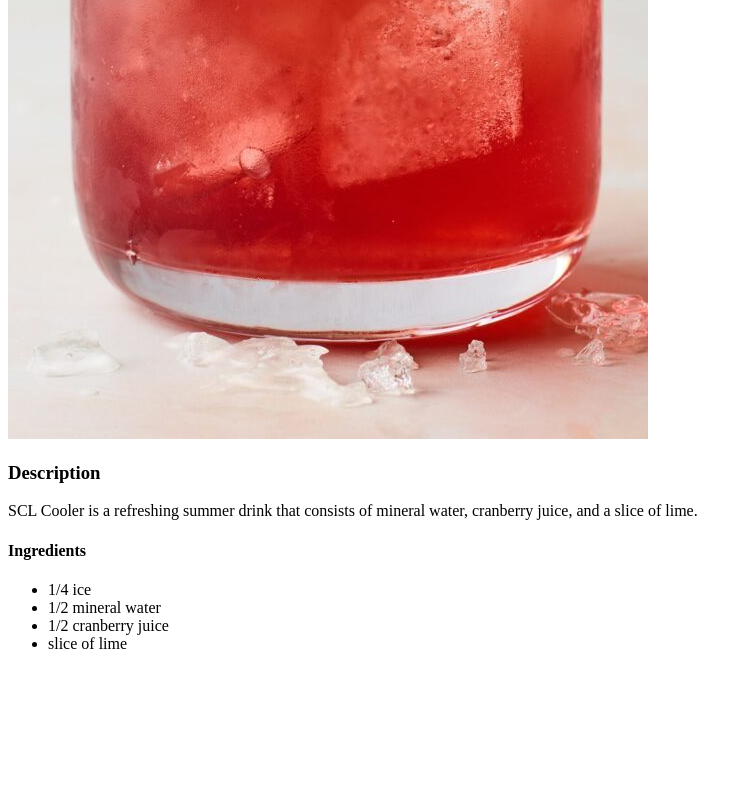
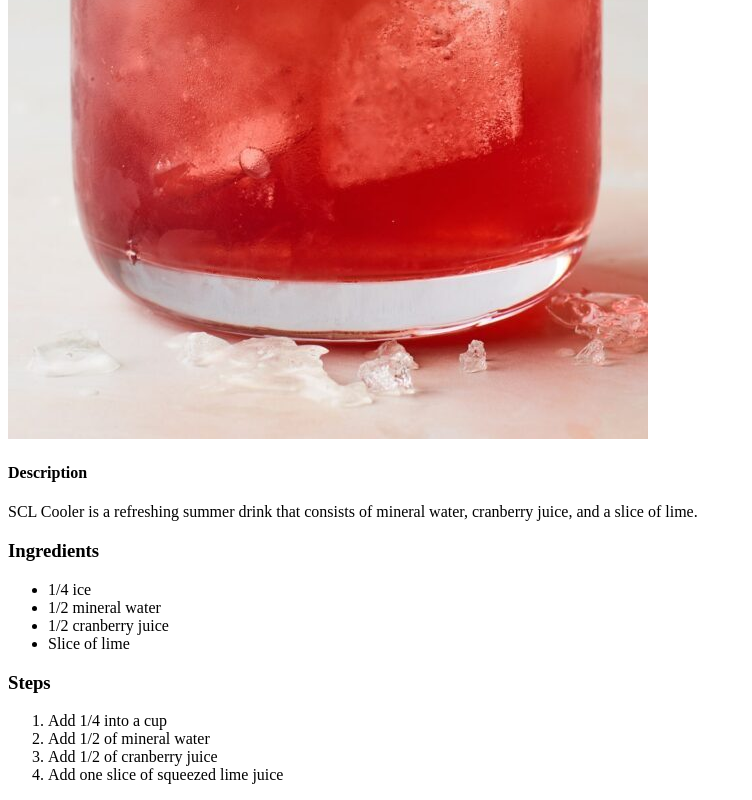
Before and after one commit to henryneri/odin-recipes, a plain HTML site: page recipes/cranberryspark.html in a window 1280 px wide. Shown: the part 494-1294 px from the top of the page, without its empty margins (0-752 px from the left). Before the commit the page ends 1163 px from the top, so only its background shows below. Drawn offline with Linux system fonts and the light colour scheme.

Commit message:
Add steps into cranberryspark.html

```diff
--- a/recipes/cranberryspark.html
+++ b/recipes/cranberryspark.html
@@ -10,18 +10,28 @@
     <h1>SCL Cooler</h1>
     <img src="../img/drink.jpg" alt="Refreshing drink">
 
-    <h3><strong>Description</strong></h3>
+    <h4><strong>Description</strong></h4>
 
     <p>SCL Cooler is a refreshing summer drink that consists of
     mineral water, cranberry juice, and a slice of lime.</p>
 
-    <h4><strong>Ingredients</strong></h4>
+    <h3><strong>Ingredients</strong></h3>
 
     <ul>
       <li>1/4 ice</li>
       <li>1/2 mineral water</li>
       <li>1/2 cranberry juice</li>
-      <li>slice of lime</li>
+      <li>Slice of lime</li>
     </ul>
+
+    <h3><strong>Steps</strong></h3>
+
+    <ol>
+      <li>Add 1/4 into a cup</li>
+      <li>Add 1/2 of mineral water</li>
+      <li>Add 1/2 of cranberry juice</li>
+      <li>Add one slice of squeezed lime juice</li>
+    </ol>
+
   <body>
 </html>
```
